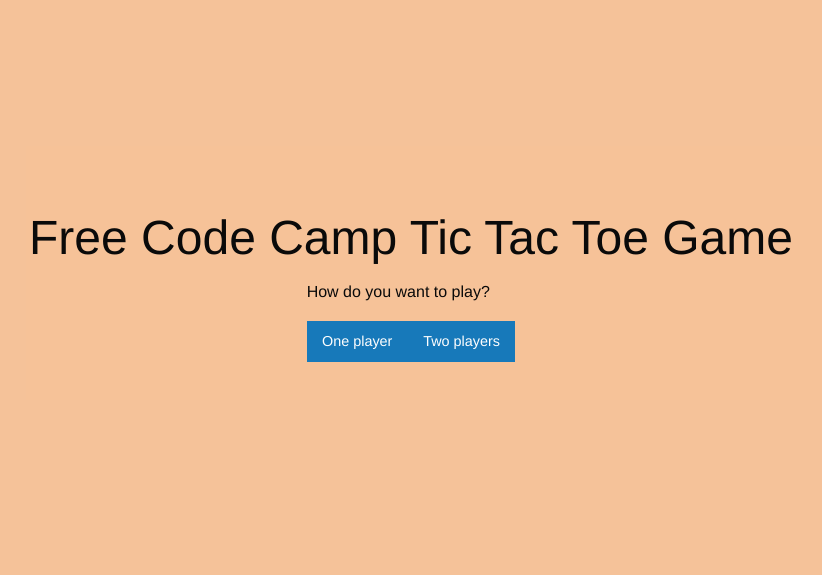
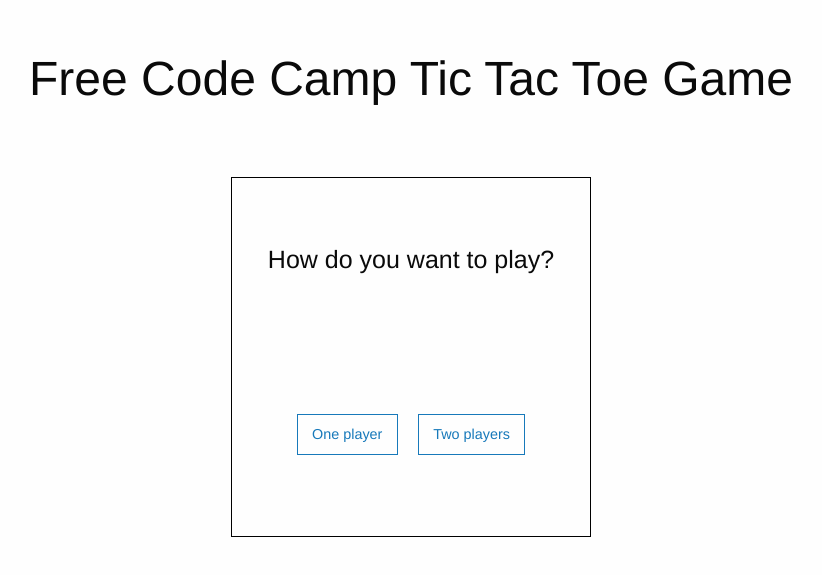
Before and after one commit to UHanczar/fcc_tictactoe_game, a React app: page / in a window 1280 px wide. Shown: the part 109-684 px from the top of the page, without its empty margins (229-1051 px from the left). Built offline with nearby package versions, Linux system fonts and the light colour scheme.

Commit message:
Enging_singlePlayer_Mode

```diff
--- a/app/api/CalcWinner.js
+++ b/app/api/CalcWinner.js
@@ -1,4 +1,4 @@
-const calcWinnerInSinglePlayer = (squares) => {
+const singlePlayer = (squares) => {
   const lines = [
     [0, 1, 2],
     [3, 4, 5],
@@ -20,4 +20,6 @@
 };
 
 
-export default calcWinnerInSinglePlayer;
+export default {
+  singlePlayer
+};
--- a/app/components/Game.js
+++ b/app/components/Game.js
@@ -1,6 +1,6 @@
 import React, { Component } from 'react';
 
-import calcWinnerInSinglePlayer from './../api/CalcWinner';
+import calcWinner from './../api/CalcWinner';
 
 import InitialFrame from './InitialFrame';
 import SelectSymbol from './SelectSymbol';
@@ -17,12 +17,27 @@
       ],
       frameView: 'INITIAL_FRAME',
       xIsNext: true,
-      winner: null
+      winner: null,
+      count: {
+        X: 0,
+        O: 0
+      }
     };
 
     this.onHandleOnePlayer = this.onHandleOnePlayer.bind(this);
     this.onHandleSelectSign = this.onHandleSelectSign.bind(this);
     this.onHandleClickSquare = this.onHandleClickSquare.bind(this);
+    this.reset = this.reset.bind(this);
+  }
+
+  componentDidUpdate(prevProps, prevState) {
+    if (this.state.winner !== prevState) {
+      if (this.state.winner !== null) {
+        this.transition = setTimeout(() => {
+          this.reset();
+        }, 3000);
+      }
+    }
   }
 
   onHandleOnePlayer() {
@@ -49,7 +64,7 @@
     let { winner } = this.state;
     const newBoard = this.state.board.slice();
 
-    if (calcWinnerInSinglePlayer(newBoard) || newBoard[index] !== '') {
+    if (calcWinner.singlePlayer(newBoard) || newBoard[index] !== '') {
       return;
     } else {
       if (xIsNext) {
@@ -67,16 +82,29 @@
       };
     });
 
-    if (calcWinnerInSinglePlayer(newBoard)) {
+    if (calcWinner.singlePlayer(newBoard)) {
       xIsNext ? winner = 'X' : winner = 'O';
-      console.log(winner);
+      xIsNext ? this.state.count.X++ : this.state.count.O++;
     }
-    console.log(winner);
+  }
+
+  reset() {
+    this.setState(() => {
+      return {
+        board: [
+          '', '', '',
+          '', '', '',
+          '', '', ''
+        ],
+        xIsNext: true,
+        winner: null,
+      };
+    });
   }
 
   render() {
     const { board, frameView, winner } = this.state;
-    // const currentWinner = calcWinnerInSinglePlayer(board);
+
     const changeView = () => {
       // console.log(frameView);
       // console.log(winner);
@@ -90,26 +118,21 @@
           return (<SelectSymbol
             handleSelectSign={this.onHandleSelectSign}
           />);
-        case 'Game':
+        case 'GAME':
           return (
-            <div>
-              <p>Winner: { winner }</p>
+            <div className='game'>
+              <div className='game-info'>
+                <p>Winner: { winner }</p>
+                <p>Count X: {this.state.count.X} O: {this.state.count.O}</p>
+                <button className='button prime hollow' onClick={this.reset}>Reset All</button>
+              </div>
               <Board
                 gameBoard={board}
                 handleClickSquare={this.onHandleClickSquare}
               />
             </div>
           );
-        default:
-          return (
-            <div>
-              <p>Winner: { winner }</p>
-              <Board
-                gameBoard={board}
-                handleClickSquare={this.onHandleClickSquare}
-              />
-            </div>
-          );
+        // no default
       }
     };
 
--- a/app/components/InitialFrame.js
+++ b/app/components/InitialFrame.js
@@ -8,10 +8,10 @@
 
   render() {
     return (
-      <div>
-        <p>How do you want to play?</p>
-        <button className='button' onClick={() => this.onOnePlayer()}>One player</button>
-        <button className='button'>Two players</button>
+      <div className='initial-frame'>
+        <h4>How do you want to play?</h4>
+        <button className='button hollow primary' onClick={() => this.onOnePlayer()}>One player</button>
+        <button className='button hollow primary'>Two players</button>
       </div>
     );
   }
--- a/app/components/SelectSymbol.js
+++ b/app/components/SelectSymbol.js
@@ -7,10 +7,10 @@
   }
   render() {
     return (
-      <div>
-        <h2>Whould you like to be X or O</h2>
-        <button className='button' onClick={() => this.selectSigh()}>X</button>
-        <button className='button'>O</button>
+      <div className='initial-frame'>
+        <h4>Whould you like to be X or O</h4>
+        <button className='button hollow primary button-wide' onClick={() => this.selectSigh()}>X</button>
+        <button className='button hollow primary button-wide'>O</button>
       </div>
     )
   }
--- a/app/scss/components/_board.scss
+++ b/app/scss/components/_board.scss
@@ -4,5 +4,5 @@
   display: flex;
   flex-direction: row;
   flex-wrap: wrap;
-  background-color: rgba(23, 221, 25, .6); // then delete
+  // background-color: rgba(23, 221, 25, .6); // then delete
 }
--- a/app/scss/components/_container.scss
+++ b/app/scss/components/_container.scss
@@ -5,7 +5,7 @@
   flex-direction: column;
   justify-content: center;
   align-items: center;
-  background-color: rgba(233, 118, 23, .25); // then delete
+  // background-color: rgba(233, 118, 23, .25); // then delete
 
   .container {
     display: flex;
@@ -13,5 +13,9 @@
     justify-content: center;
     align-items: center;
     align-self: center;
+
+    h1 {
+      margin-bottom: 4rem;
+    }
   }
 }
--- /dev/null
+++ b/app/scss/components/_game.scss
@@ -0,0 +1,10 @@
+.game-info {
+  display: flex;
+  flex-direction: row;
+  justify-content: flex-around;
+  align-items: center;
+
+  button {
+    margin-left: 100px;
+  }
+}
--- /dev/null
+++ b/app/scss/components/_initialFrame.scss
@@ -0,0 +1,19 @@
+.initial-frame {
+  width: 360px;
+  height: 360px;
+  display: flex;
+  flex-direction: colomn;
+  justify-content: center;
+  align-items: center;
+  flex-wrap: wrap;
+  border: 1px solid #000000;
+  // background-color: rgba(23, 221, 25, .6); // then delete
+
+  button:first-of-type {
+    margin-right: 20px;
+  }
+
+  button.button-wide {
+    padding: 10px 40px;
+  }
+}
--- a/app/scss/components/_square.scss
+++ b/app/scss/components/_square.scss
@@ -6,4 +6,5 @@
   align-items: center;
   cursor: pointer;
   border: 1px solid #000000; // then delete
+  font-size: 3rem;
 }
--- a/app/scss/style.scss
+++ b/app/scss/style.scss
@@ -4,5 +4,7 @@
 @import './base/variables';
 
 @import './components/container';
+@import './components/initialFrame';
+@import './components/game';
 @import './components/board';
 @import './components/square';
```
